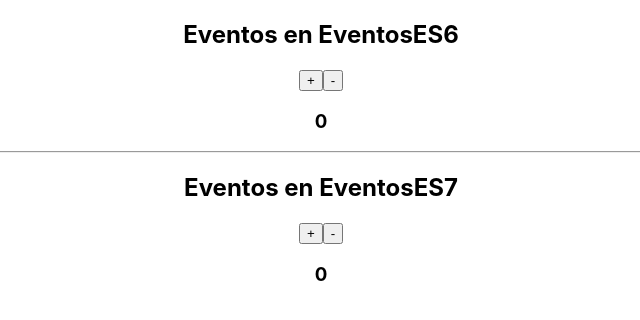
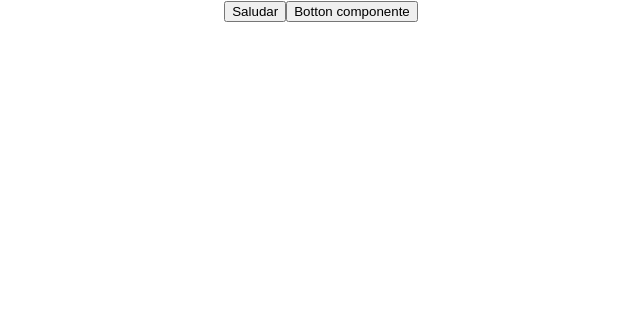
Before and after one commit to odonML/praticas-react, a React (Create React App) app: page / in a window 1280 px wide. Shown: the top 320 px of the page, without its empty margins (319-959 px from the left). Built offline with nearby package versions, Linux system fonts and the light colour scheme.

Commit message:
distintos tipos de eventos en react

```diff
--- a/src/App.js
+++ b/src/App.js
@@ -7,6 +7,7 @@ import EstadoFuncional from './components/EstadoFuncional/index';
 import RenderizadoElementosClase from "./components/RenderizadoElementosClase/RenderizadoElementosClase";
 import EventosES6 from './components/EventosES6';
 import EventosES7 from "./components/EventosES7";
+import MasSobreEventos from './components/MasSobreEventos/index';
 
 function App() {
     return (
@@ -26,10 +27,11 @@ function App() {
             <EstadoClase />
             <EstadoFuncional/>
             <RenderizadoElementosClase/>
-            */}
             <EventosES6/>
             <hr />
             <EventosES7/>
+            */}
+            <MasSobreEventos/>
         </div>
     );
 }
--- /dev/null
+++ b/src/components/MasSobreEventos/index.js
@@ -0,0 +1,34 @@
+import React, { Component } from 'react'
+/*
+Eventos en React:
+- Eventos Sinteticos: es un contenedor de react para contener eventos, para que sean compatibles en los navegadores
+- Eventos Naticos: Son todos aquellos eventos naticos del navegador
+------------------------------------------------------------------------------------------
+- Eventos Personalizados: Es cualquier evento que se asigna a un componente
+    Los componentes no son capaces de ejecutar un onClick ya que el onClick solo se puede
+    asignar a etiquetas JSX y un componente no es un JSX, pero le podemos pasar el evento mediante prop
+    y ejecutarlo internamente en el JSX del componente
+*/
+function Botton({myOnClick}) {
+    return <button onClick={myOnClick}>Botton componente</button>
+}
+class MasSobreEventos extends Component {
+    handleClick = (e, msj) => {
+        console.log(e); //Captura de evento sintetico
+        console.log(e.nativeEvent); //Captura de evento nativo
+
+        //parametro recibido desde el evento onCLick
+        console.log(msj)
+    }
+    render() {
+        return (
+            <div>
+                <button onClick={(e)=> this.handleClick(e, "hola mundo")}>Saludar</button>
+                {/* Evento perzonalizado enviado como prop al componente */}
+                <Botton myOnClick={(e)=> this.handleClick(e, "hola mundo")} />
+            </div>
+        )
+    }
+}
+
+export default MasSobreEventos
```
